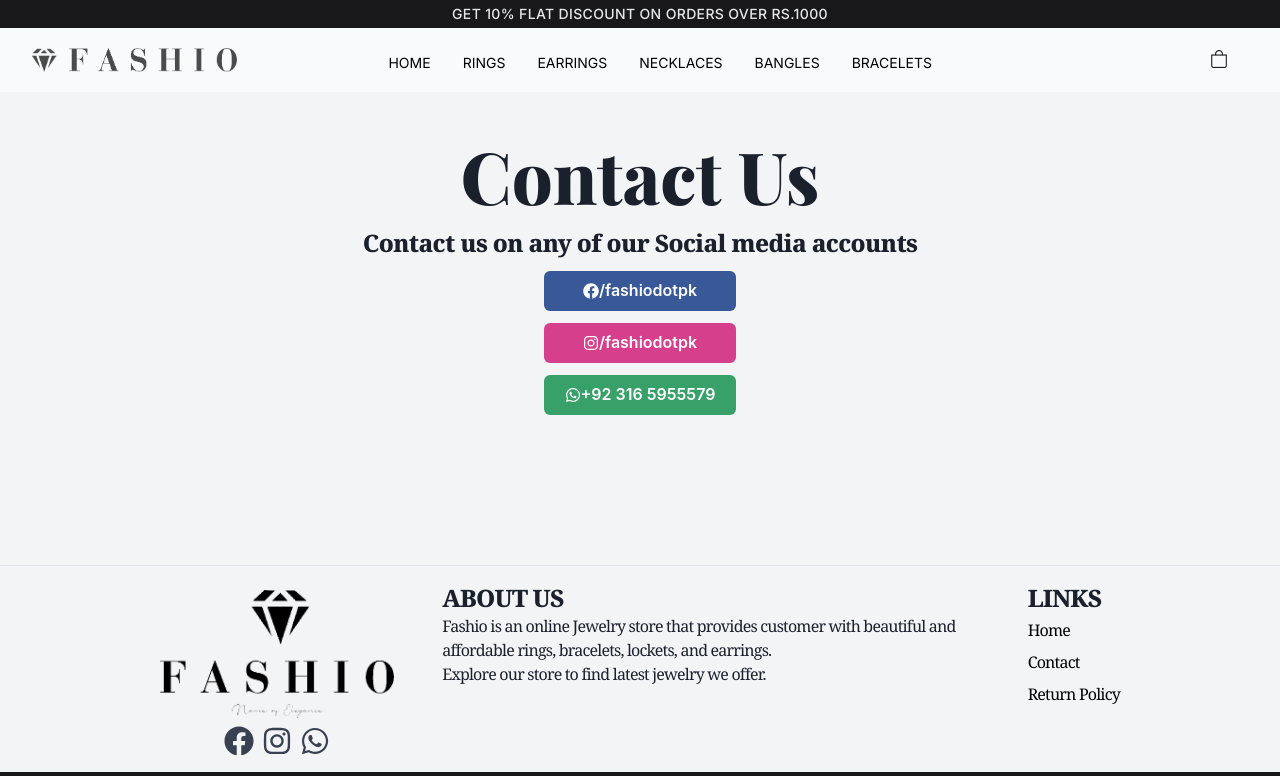
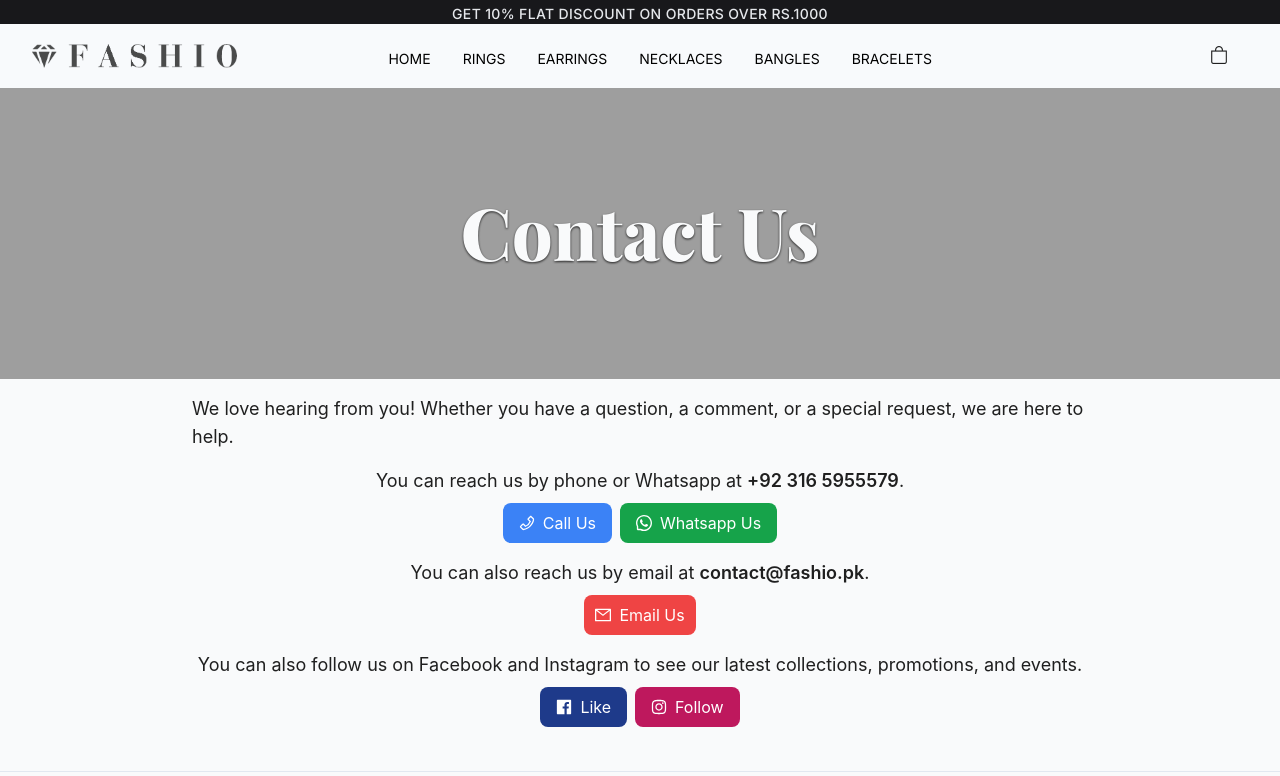
Before and after one commit to urwah1248/Fashio-Store, a Next.js app in the folder frontend/: page /contact in a window 1280 px wide. Shown: the top 776 px of the page. Built offline with nearby package versions, Linux system fonts and the light colour scheme; no server answers; a web font is replaced by a local one.

Commit message:
Many Changes including Contact and Refund

```diff
--- a/frontend/components/Cart.tsx
+++ b/frontend/components/Cart.tsx
@@ -22,7 +22,7 @@ const Cart = () => {
             return <CartItem key={index} product={item} cart={true} />;
           })}
         {cartItems.length <= 0 && (
-          <div className="h-full flex flex-col justify-center">
+          <div className="h-full flex flex-col justify-center items-center">
             <ShoppingCartOutlined className="text-4xl font-light text-gray-400"/>
             <h4 className="font-inter uppercase font-light text-gray-400">
               Your Cart is Empty
--- a/frontend/components/FeaturedProducts.tsx
+++ b/frontend/components/FeaturedProducts.tsx
@@ -32,7 +32,7 @@ const FeaturedProducts = ({
           .map((product, index) => {
             return (
               <Product
-                className="w-5/6 md:w-1/3 md:min-w-[247px] lg:w-1/5 md:mr-0 md:px-4"
+                className="w-5/6 md:w-1/3 md:min-w-[247px] lg:w-1/5 md:mr-0 md:px-4 md:my-4"
                 key={index}
                 product={product}
               />
--- a/frontend/components/Footer.tsx
+++ b/frontend/components/Footer.tsx
@@ -1,7 +1,7 @@
 import React from "react";
 import Link from "next/link";
 import Image from "next/image";
-import { Button, HStack, VStack } from "@chakra-ui/react";
+import { HStack } from "@chakra-ui/react";
 import { FaFacebook, FaInstagram, FaWhatsapp } from "react-icons/fa";
 
 const Footer = () => {
@@ -10,7 +10,7 @@ const Footer = () => {
       <hr />
       <div
         id="links"
-        className="flex md:flex-row flex-col md:max-w-[80%] md:mx-auto px-8 tracking-tighter py-4 gap-12 justify-between"
+        className="flex md:flex-row flex-col md:max-w-5xl md:mx-auto px-8 tracking-tighter py-4 gap-12 justify-between"
       >
         <div className="">
           <Image
@@ -20,15 +20,15 @@ const Footer = () => {
             width={496}
             alt="asdasdg"
           />
-          <HStack className="justify-center">
+          <HStack justify="center" gap={4}>
             <Link target="blank" href="https://www.facebook.com/fashiodotpk">
-              <FaFacebook className="icon"/>
+              <FaFacebook className="icon hover:text-blue-900" />
             </Link>
             <Link target="blank" href="https://www.instagram.com/fashiodotpk/">
-              <FaInstagram className="icon"/>
+              <FaInstagram className="icon hover:text-pink-600" />
             </Link>
             <Link target="blank" href="https://wa.me/923165955579">
-              <FaWhatsapp className="icon"/>
+              <FaWhatsapp className="icon hover:text-green-500" />
             </Link>
           </HStack>
         </div>
@@ -43,13 +43,22 @@ const Footer = () => {
         <div className="font-noto whitespace-nowrap">
           <h3 className="uppercase">Links</h3>
           <ul>
-            <Link href="/" className="hover:underline text-black md:no-underline underline">
+            <Link
+              href="/"
+              className="hover:underline text-black md:no-underline underline"
+            >
               <li className="py-1">Home</li>
             </Link>
-            <Link href="/contact" className="hover:underline text-black md:no-underline underline">
+            <Link
+              href="/contact"
+              className="hover:underline text-black md:no-underline underline"
+            >
               <li className="py-1">Contact</li>
             </Link>
-            <Link href="/returnpolicy" className="hover:underline text-black md:no-underline underline">
+            <Link
+              href="/returnpolicy"
+              className="hover:underline text-black md:no-underline underline"
+            >
               <li className="py-1">Return Policy</li>
             </Link>
           </ul>
--- a/frontend/components/Layout.tsx
+++ b/frontend/components/Layout.tsx
@@ -3,7 +3,7 @@ import React, {ReactNode, useEffect, useState} from 'react';
 import Announcement from './Announcement'
 import { useTitle } from '@/context/titleContext';
 import Footer from './Footer';
-import DashboardHeader from './Header';
+import Navbar from './Navbar';
 
 interface Props {
   children?: ReactNode,
@@ -59,11 +59,12 @@ export default function Layout({ children, ...props }: Props) {
 
       </Head>
 
-      <div className="flex min-h-screen flex-col justify-between bg-gray-100">
-        <header className={`fixed w-screen z-10 transition-['500ms'] ${visible ? 'top-0  ' : 'top-[-100px]'}`}>
-          <Announcement/>
-          {/* <Navbar/> */}
-          <DashboardHeader/>
+      <div className="flex min-h-screen flex-col justify-between bg-gray-50">
+        <header className={`fixed w-screen z-10 transition-['500ms']`}>
+            <Announcement/>
+          <div className={`fixed w-full transition-[500ms] ${visible ? 'top-[24px] ' : 'top-0'}`}>
+            <Navbar/>
+          </div>
         </header>
         <div className={`space-filler h-[78px] md:h-[83px] transition-['250ms'] ${visible ? 'top-0  ' : 'top-[-100px]'}`}></div>
         <main className="m-auto mx-0 mt-0 px-0 w-full pb-10">
--- a/frontend/package.json
+++ b/frontend/package.json
@@ -15,6 +15,7 @@
     "@emotion/react": "^11.10.6",
     "@emotion/styled": "^11.10.6",
     "@types/node": "18.15.11",
+    "@vercel/analytics": "^1.0.1",
     "antd": "^5.5.2",
     "axios": "^1.4.0",
     "bootstrap": "^5.2.3",
--- a/frontend/pages/_app.tsx
+++ b/frontend/pages/_app.tsx
@@ -7,17 +7,20 @@ import { useRouter } from "next/router";
 import { Provider } from "react-redux";
 import { store, persistor } from "../store";
 import { PersistGate } from "redux-persist/integration/react";
-import { SessionProvider } from "next-auth/react"
-import { ConfigProvider } from "antd";
+import { SessionProvider } from "next-auth/react";
+import { ConfigProvider, App as AntApp } from "antd";
+import { Analytics } from "@vercel/analytics/react";
 
 const theme = {
   token: {
     colorPrimary: "#000000",
   },
-}
+};
 
 export default function App({
-  Component, pageProps: { session, ...pageProps }, }: AppProps) {
+  Component,
+  pageProps: { session, ...pageProps },
+}: AppProps) {
   const router = useRouter();
 
   if (
@@ -35,6 +38,7 @@ export default function App({
               <TitleProvider>
                 <ConfigProvider theme={theme}>
                   <Component {...pageProps} />
+                  <Analytics />
                 </ConfigProvider>
               </TitleProvider>
             </ChakraProvider>
@@ -51,7 +55,9 @@ export default function App({
             <TitleProvider>
               <Layout>
                 <ConfigProvider theme={theme}>
-                  <Component {...pageProps} />
+                  <AntApp>
+                    <Component {...pageProps} />
+                  </AntApp>
                 </ConfigProvider>
               </Layout>
             </TitleProvider>
--- a/frontend/pages/contact.tsx
+++ b/frontend/pages/contact.tsx
@@ -1,33 +1,157 @@
-import React from "react"
-import Link from 'next/link';
-import Image from 'next/image';
-import { Button, HStack, VStack } from '@chakra-ui/react'
-import { FaFacebook, FaInstagram, FaWhatsapp } from "react-icons/fa";
+import { Button, App } from "antd";
+import React, { useEffect } from "react";
+import Link from "next/link";
+import Image from "next/image";
+import {
+  FacebookFilled,
+  InstagramOutlined,
+  MailOutlined,
+  PhoneOutlined,
+  WhatsAppOutlined,
+} from "@ant-design/icons";
+import { useTitle } from "@/context/titleContext";
 
+const imageUrl = `${process.env.NEXT_PUBLIC_URL}/contact.png`;
 export default function Contact() {
+  const { changeTitle } = useTitle();
+  const { message } = App.useApp();
 
+  const copyToClipboard = (content: string) => {
+    navigator.clipboard.writeText(content);
+    message.success(`${content} is copied to clipboard`);
+  };
+
+  useEffect(() => {
+    changeTitle(`Contact | Fashio.pk`);
+  }, []);
   return (
-    <div className='w-11/12 mb-10 mx-auto py-10'>
-      <h1 className='page-header'>Contact Us</h1>
-
-      <div className="flex flex-col justify-center items-center gap-3">
-          <h3 className="tracking-tight text-center">Contact us on any of our Social media accounts</h3>
-          <Link target='blank' href="https://www.facebook.com/fashiodotpk">
-            <Button colorScheme='facebook' className="w-48">
-              <FaFacebook />/fashiodotpk
+    <div className="mx-auto">
+      <div
+        className={`bg-[url(http://localhost:3000/contact.png)] py-16 md:py-24 bg-cover bg-center`}
+      >
+        <h1 className="page-header drop-shadow-[0_1.2px_1.2px_rgba(0,0,0,0.8)] outline-1 outline-black text-gray-50">
+          Contact Us
+        </h1>
+      </div>
+      <div className="w-11/12 mx-auto max-w-4xl mt-4 flex flex-col gap-4 sm:text-lg">
+        <p>
+          We love hearing from you! Whether you have a question, a comment, or a
+          special request, we are here to help.
+        </p>
+        <div className="text-center">
+          <p className="mb-2">
+            You can reach us by phone or Whatsapp at{" "}
+            <span
+              className="font-semibold whitespace-nowrap hover:underline hover:cursor-pointer"
+              onClick={() => {
+                copyToClipboard("+923165955579");
+              }}
+            >
+              +92 316 5955579
+            </span>
+            .
+          </p>
+          <div className="flex gap-2 sm:flex-row flex-col justify-center">
+            <Link href="tel:+923165955579">
+              <Button
+                size="large"
+                type="primary"
+                className="bg-blue-500 hover:bg-blue-400 shadow-none w-full"
+                icon={<PhoneOutlined />}
+              >
+                Call Us
+              </Button>
+            </Link>
+            <Link target="blank" href="https://wa.me/923165955579">
+              <Button
+                size="large"
+                type="primary"
+                className="bg-green-600 hover:bg-green-500 shadow-none w-full"
+                icon={<WhatsAppOutlined />}
+              >
+                Whatsapp Us
+              </Button>
+            </Link>
+          </div>
+        </div>
+        <div className="text-center">
+          <p className="mb-2">
+            You can also reach us by email at{" "}
+            <span
+              className="font-semibold whitespace-nowrap hover:underline hover:cursor-pointer"
+              onClick={() => {
+                copyToClipboard("contact@fashio.pk");
+              }}
+            >
+              contact@fashio.pk
+            </span>
+            .
+          </p>
+          <Link href="mailto:contact@fashio.pk">
+            <Button
+              size="large"
+              type="primary"
+              className="bg-red-500 hover:bg-red-400 shadow-none w-full sm:w-28"
+              icon={<MailOutlined />}
+            >
+              Email Us
             </Button>
           </Link>
-          <Link target='blank' href="https://www.instagram.com/fashiodotpk/">
-            <Button colorScheme='pink' className="w-48">
-              <FaInstagram />/fashiodotpk
-            </Button>
-          </Link>
-          <Link target='blank' href="https://wa.me/923165955579">
-            <Button colorScheme='green' className="w-48">
-              <FaWhatsapp /> +92 316 5955579
-            </Button>
-          </Link>
+        </div>
+        <div className="text-center">
+          <p className="mb-2">
+            You can also follow us on Facebook and Instagram to see our latest
+            collections, promotions, and events.
+          </p>
+          <div className="flex gap-2 sm:flex-row flex-col justify-center">
+            <Link target="blank" href="https://www.facebook.com/fashiodotpk">
+              <Button
+                size="large"
+                type="primary"
+                className="bg-blue-900 hover:bg-blue-800 shadow-none w-full"
+                icon={<FacebookFilled />}
+              >
+                Like
+              </Button>
+            </Link>
+            <Link target="blank" href="https://www.instagram.com/fashiodotpk/">
+              <Button
+                size="large"
+                type="primary"
+                className="bg-pink-700 hover:bg-pink-600 shadow-none w-full"
+                icon={<InstagramOutlined />}
+              >
+                Follow
+              </Button>
+            </Link>
+          </div>
+        </div>
       </div>
     </div>
-  )
+  );
 }
+
+{
+  /* <div className="flex flex-col justify-center items-center gap-3">
+  <h3 className="tracking-tight text-center">
+    Contact us on any of our Social media accounts
+  </h3>
+  <Link target="blank" href="https://www.facebook.com/fashiodotpk">
+    <Button colorScheme="facebook" className="w-48">
+      <FaFacebook />
+      /fashiodotpk
+    </Button>
+  </Link>
+  <Link target="blank" href="https://www.instagram.com/fashiodotpk/">
+    <Button colorScheme="pink" className="w-48">
+      <FaInstagram />
+      /fashiodotpk
+    </Button>
+  </Link>
+  <Link target="blank" href="https://wa.me/923165955579">
+    <Button colorScheme="green" className="w-48">
+      <FaWhatsapp /> +92 316 5955579
+    </Button>
+  </Link>
+</div>; */
+}
--- a/frontend/styles/globals.css
+++ b/frontend/styles/globals.css
@@ -26,7 +26,10 @@
     @apply font-playfair font-extrabold text-center text-5xl md:text-7xl mt-4 mb-2 md:my-4;
   }
   .icon{
-    @apply text-3xl text-gray-700 hover:text-black transition-[50ms] hover:-translate-y-1;
+    @apply text-3xl text-black hover:text-black transition-[50ms];
+  }
+  :where(.css-dev-only-do-not-override-k7429z).ant-menu-light.ant-menu-horizontal >.ant-menu-item-selected::after, :where(.css-dev-only-do-not-override-k7429z).ant-menu-light>.ant-menu.ant-menu-horizontal >.ant-menu-item-selected::after, :where(.css-dev-only-do-not-override-k7429z).ant-menu-light.ant-menu-horizontal >.ant-menu-submenu-selected::after, :where(.css-dev-only-do-not-override-k7429z).ant-menu-light>.ant-menu.ant-menu-horizontal >.ant-menu-submenu-selected::after{
+    @apply bg-black;
   }
 }
 
@@ -34,10 +37,10 @@ p {
   margin: 0 !important;
 }
 
-.image-gallery-image {
+/* .image-gallery-image {
   object-fit: cover !important;
   -o-object-fit: cover !important;
-}
+} */
 
 /* For Webkit-based browsers (Chrome, Safari and Opera) */
 .scrollbar-hide::-webkit-scrollbar {
@@ -74,8 +77,6 @@ p {
     transform: scaleX(1);
     transform-origin: bottom left;
   }
-
-
 }
 
 table {
```
Also changed, not shown: frontend/components/Navbar.tsx (renamed from frontend/components/Header.tsx, +4 -4 lines), frontend/components/OrdersTable.tsx (+10 -2 lines), frontend/components/ProductPage.tsx (+83 -61 lines), frontend/types/product.ts (line endings or trailing spaces), 1 other file (tests, documents, lock files or other folders).
